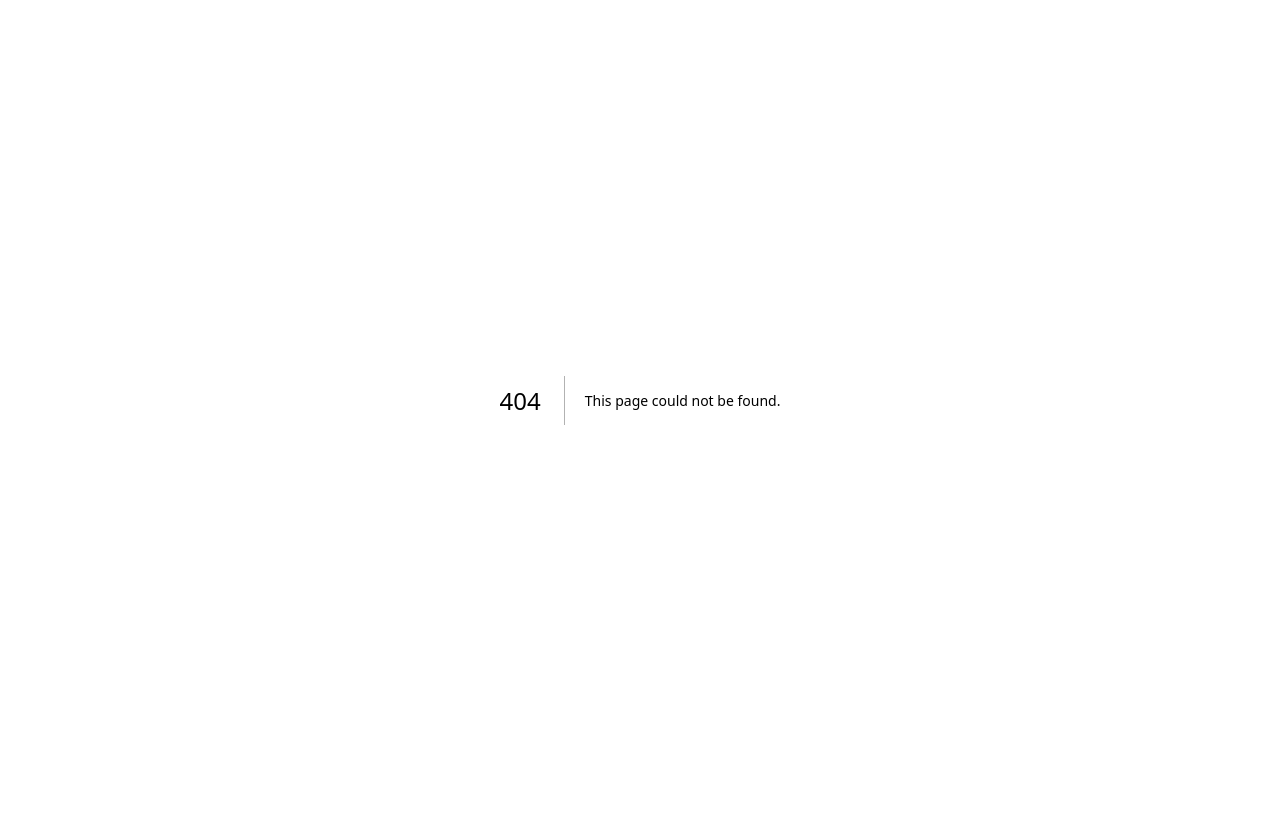
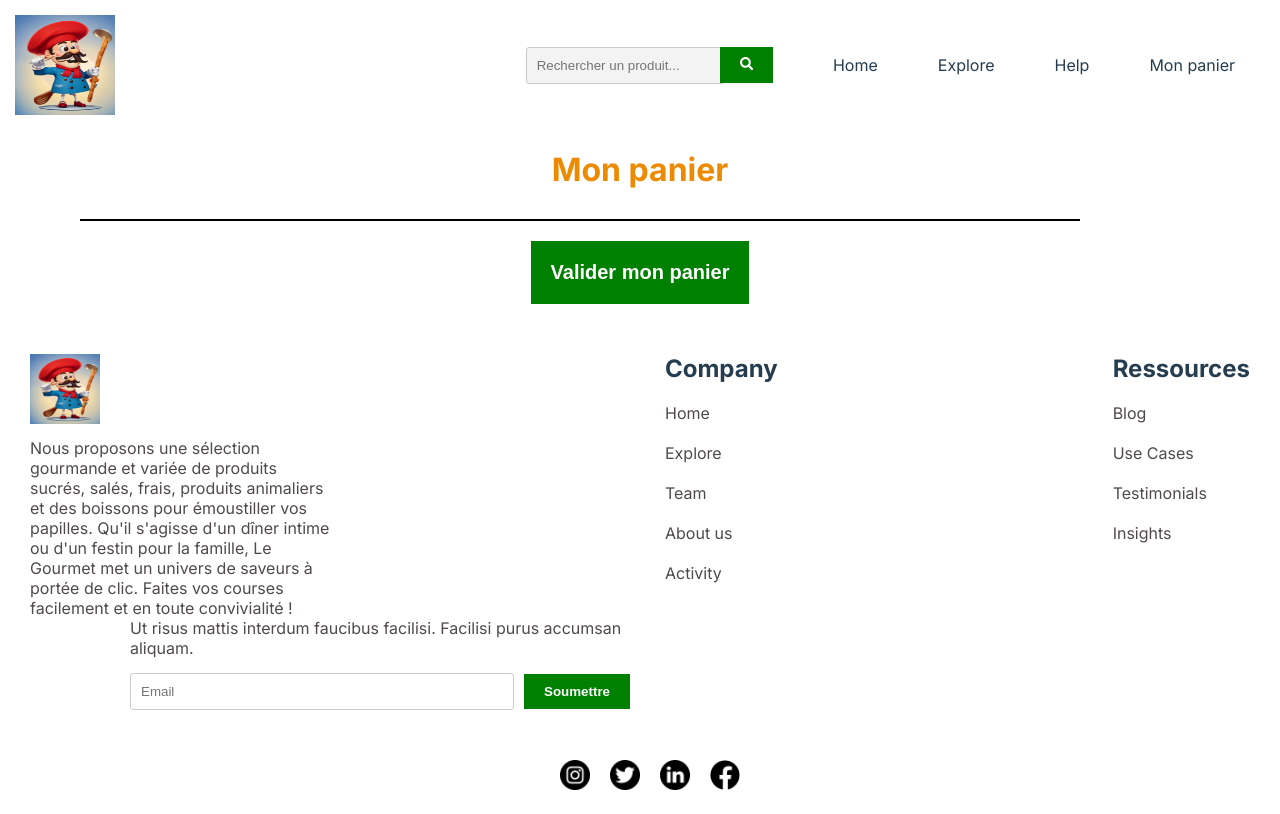
Before and after one commit to JDeniauSimplon/ProjetE-Commerce, a Next.js app in the folder frontend/: page /cart in a window 1280 px wide. Before the commit this address had no page. Built offline with nearby package versions, Linux system fonts and the light colour scheme.

Commit message:
ajout du système de panier

```diff
--- /dev/null
+++ b/frontend/src/app/cart/page.module.css
@@ -0,0 +1,70 @@
+.cart {
+    margin: 20px 80px;
+    display: flex;
+    flex-direction: column;
+    justify-content: center;
+}
+
+.cart .title {
+    color: #ED8B00;
+    text-align: center;
+}
+
+.cart .container {
+    margin-top: 30px;
+    border-top: black 1px solid;
+    border-bottom: black 1px solid;
+    max-width: 1000px;
+}
+
+.cart .container .products {
+    display: flex;
+    margin-top: 20px;
+    margin-bottom: 20px;
+}
+
+.cart .container .products .right {
+    padding-top: 15px;
+}
+
+.cart .container .products .right .name {
+    padding-bottom: 15px;
+}
+
+.cart .container .products .right .description {
+    padding-bottom: 15px;
+}
+
+.cart .container .products .right .price {
+    padding-bottom: 15px;
+    color: orangered;
+}
+
+.cart .container .products .right .categories {
+    padding-bottom: 15px;
+    font-weight: bold;
+}
+
+.cart .container .products .right .delete {
+    background-color: white;
+    color: rgb(255, 0, 0);
+    cursor: pointer;
+    font-size: 16px;
+    font-weight: bold;
+    border: none;
+
+}
+
+.cart .validate {
+    margin-top: 20px;
+    background-color: green;
+    color: white;
+    font-weight: bold;
+    font-size: 20px;
+    border: none;
+    cursor: pointer;
+    padding: 20px;
+    text-align: center;
+    margin-left: auto;
+    margin-right: auto;
+}
--- /dev/null
+++ b/frontend/src/app/cart/page.tsx
@@ -0,0 +1,61 @@
+"use client"
+
+import Navbar from '../components/navbar.component';
+import Footer from '../components/footer';
+import Image from 'next/image';
+import styles from './page.module.css'
+import Link from 'next/link'
+import { useEffect, useState } from 'react';
+
+
+export default function Cart() {
+  const [cartItems, setCartItems] = useState([]);
+
+  useEffect(() => {
+    const fetchCartItems = () => {
+      let cart = localStorage.getItem('cart');
+      cart = cart ? JSON.parse(cart) : [];
+      setCartItems(cart);
+    };
+
+    fetchCartItems();
+  }, []);
+
+
+    return (
+        <>
+      <Navbar />
+       <div className={styles.cart}>
+         <h1 className={styles.title}>
+         Mon panier
+         </h1>
+         <div className={styles.container}>
+
+         {cartItems.map((item) => (
+          <div className={styles.products} key={item.id}>
+            <div className={styles.left}>
+            <img src={`http://localhost:8000/uploads/images/${item.images}`} alt="Product image" width={200} height={200} />
+            </div>
+
+            <div className={styles.right}>
+              <h3 className={styles.name}>{item.name}</h3>
+              <p className={styles.description}>{item.description}</p>
+              <p className={styles.price}>{item.price} €</p>
+              <p className={styles.categories}>{item.category.name}</p>
+              <button className={styles.delete}>Supprimer produit</button>
+            </div>
+          </div>
+        ))}
+
+
+         </div>
+
+         <button className={styles.validate}>
+            Valider mon panier
+         </button>
+       </div>
+
+       <Footer />
+       </>
+    );
+}
--- a/frontend/src/app/components/navbar.component.tsx
+++ b/frontend/src/app/components/navbar.component.tsx
@@ -33,9 +33,10 @@ export default function Navbar() {
                  <button type="submit" className={styles.submitButton}><FaSearch /></button>
                </form>
 
-                <a className={styles.a} href="#">Home</a>
+                <a className={styles.a} href="/">Home</a>
                 <a className={styles.a} href="#">Explore</a>
                 <a className={styles.a} href="#">Help</a>
+                <a className={styles.a} href="/cart">Mon panier</a>
               </div>
             </nav>
         </div>
```
Also changed, not shown: frontend/src/app/components/content.component.tsx (+15 -3 lines).
